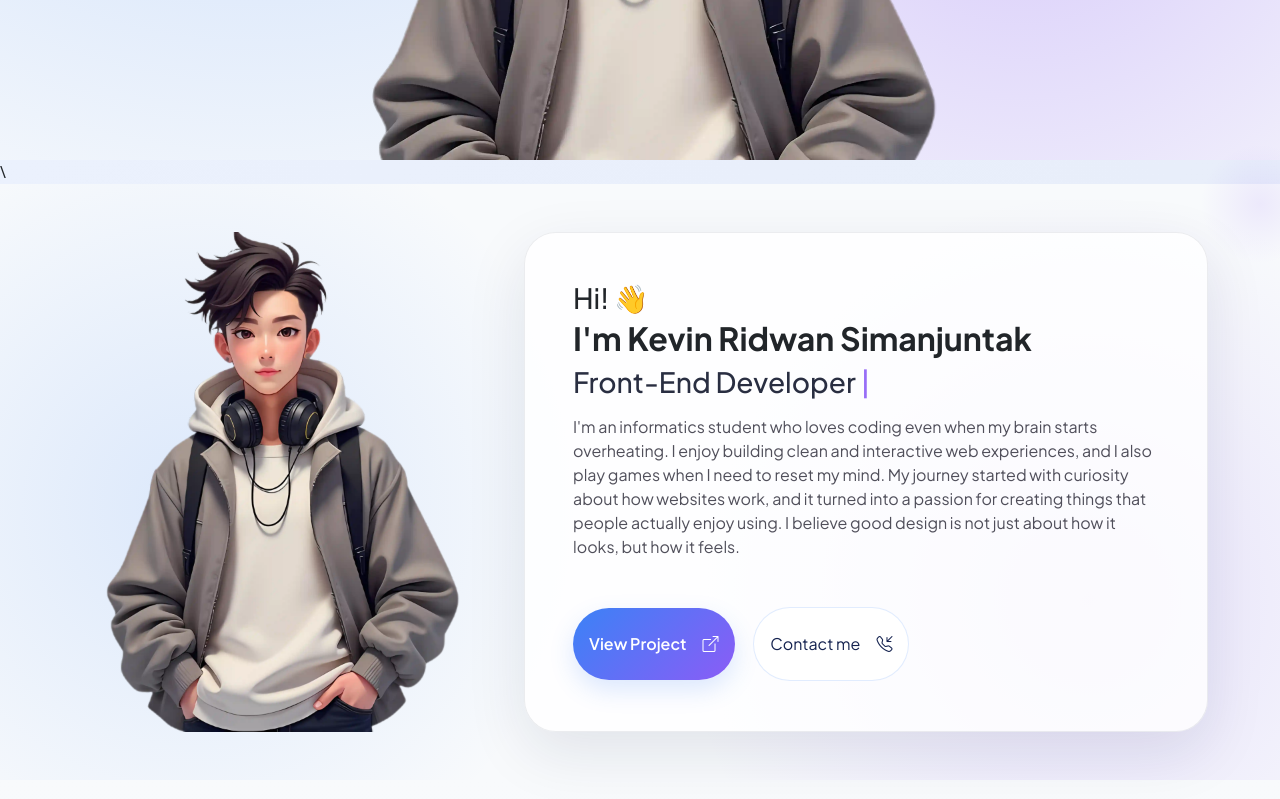
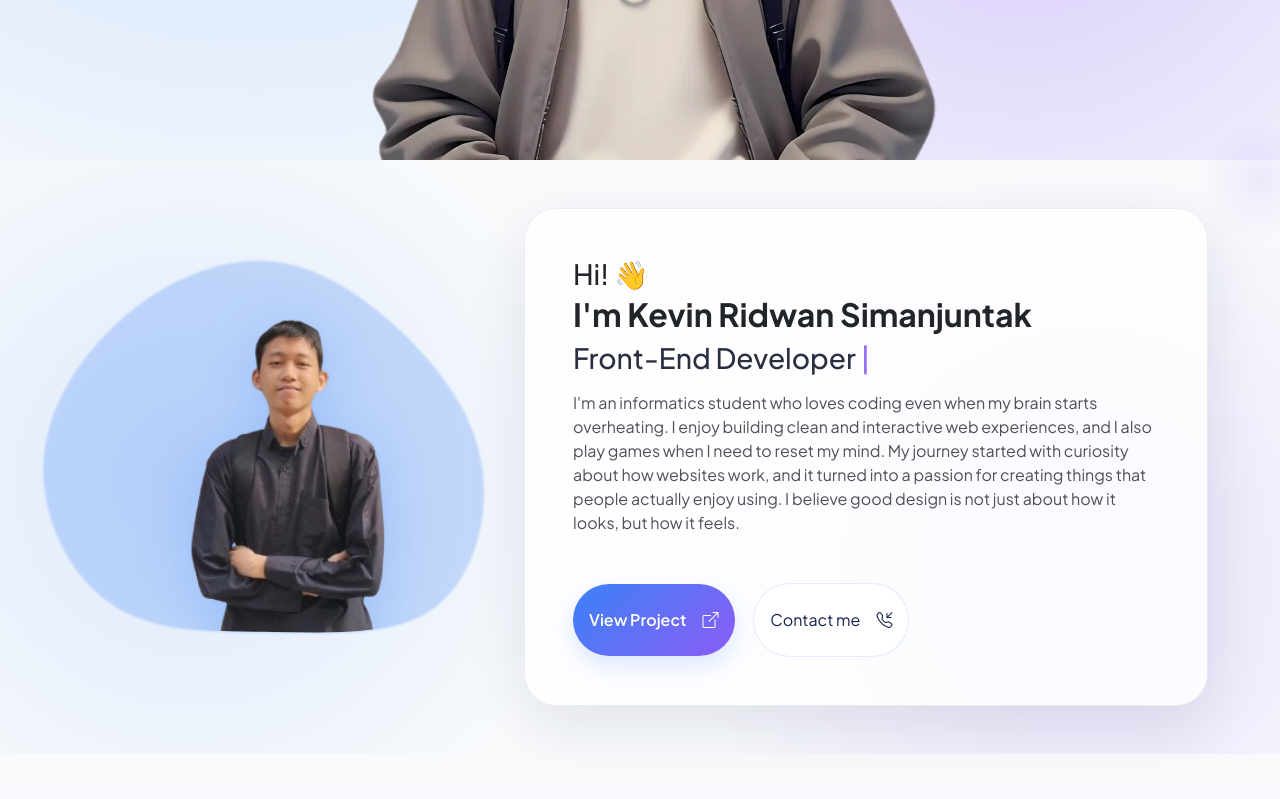
Before and after one commit to KevinArcharios/Kevin-Portfolio, a plain HTML site: page index.html in a window 1280 px wide. Shown: the part 640-1439 px from the top of the page. Drawn offline with nearby package versions, Linux system fonts and the light colour scheme.

Commit message:
Menambahkan about image

```diff
--- a/index.html
+++ b/index.html
@@ -279,16 +279,44 @@
 				class="hero-icon icon-js position-absolute"
 			/>
 		</section>
-		\
 		<!-- Hero Section End -->
 
 		<!-- About Section Start -->
 		<section id="about" class="d-flex px-4 py-5 position-relative">
-			<div class="z-3">
-				<img src="src/img/hero.webp" alt="About Image" width="500" class="" />
+			<div class="about-img z-3 d-none d-lg-block position-relative">
+				<svg
+					viewBox="0 0 200 200"
+					xmlns="http://www.w3.org/2000/svg"
+					class="about-blob position-absolute"
+				>
+					<defs>
+						<clipPath
+							id="blobClip"
+							clipPathUnits="objectBoundingBox"
+							transform="scale(0.005)"
+						>
+							<path
+								d="M46.3,-45.6C60.4,-32.1,72.6,-16.1,75.6,3C78.6,22.2,72.6,44.3,58.4,54.9C44.3,65.4,22.2,64.3,0.3,64C-21.5,63.7,-43.1,64.2,-59,53.6C-74.8,43.1,-85,21.5,-83.8,1.3C-82.5,-19,-69.8,-38,-53.9,-51.5C-38,-64.9,-19,-72.7,-1.5,-71.2C16.1,-69.7,32.1,-59,46.3,-45.6Z"
+								transform="translate(100 100)"
+							/>
+						</clipPath>
+					</defs>
+					<path
+						fill="#3B82F6"
+						d="M46.3,-45.6C60.4,-32.1,72.6,-16.1,75.6,3C78.6,22.2,72.6,44.3,58.4,54.9C44.3,65.4,22.2,64.3,0.3,64C-21.5,63.7,-43.1,64.2,-59,53.6C-74.8,43.1,-85,21.5,-83.8,1.3C-82.5,-19,-69.8,-38,-53.9,-51.5C-38,-64.9,-19,-72.7,-1.5,-71.2C16.1,-69.7,32.1,-59,46.3,-45.6Z"
+						transform="translate(100 100)"
+					/>
+				</svg>
+				<img
+					src="src/img/about.webp"
+					alt="About Image"
+					class="about-image position-absolute w-100 h-100"
+				/>
 			</div>
 
-			<div class="about-card flex p-5 z-3 me-5 rounded-5">
+			<div
+				class="about-card flex p-5 z-3 me-lg-5 m-auto rounded-5 flex-grow-1 w-100"
+			>
 				<h3 class="mb-1">Hi! 👋</h3>
 				<h2 class="fw-bold mb-2">
 					I'm <span class="fw-bold">Kevin</span> Ridwan Simanjuntak
@@ -307,12 +335,12 @@
 				</p>
 				<a
 					href="#projects"
-					class="btn-project btn p-3 me-3 d-inline-flex align-items-center gap-2 px-3 py-4 border-0 rounded-pill fs-6 fw-semibold"
+					class="btn-project btn me-3 d-inline-flex align-items-center gap-2 px-3 py-4 border-0 rounded-pill fs-6 fw-semibold"
 					>View Project <i class="bi bi-box-arrow-up-right ps-2"></i
 				></a>
 				<a
 					href="#contact"
-					class="btn-contact btn p-3 d-inline-flex align-items-center gap-2 px-3 py-4 rounded-pill"
+					class="btn-contact btn d-inline-flex align-items-center gap-2 px-3 py-4 rounded-pill"
 					>Contact me <i class="bi bi-telephone-inbound ps-2"></i
 				></a>
 			</div>
@@ -884,6 +912,27 @@
 						>
 							<div class="overflow-hidden">
 								<img
+									src="./src/img/Grand-mos.webp"
+									alt="Certificate"
+									class="card-img-top certificate-image"
+									onclick="showCertificate(this.src)"
+								/>
+							</div>
+
+							<div class="card-body">
+								<h6 class="fw-bold mb-1">Grand MOS</h6>
+
+								<p class="small text-secondary mb-0">ST Bhinneka</p>
+							</div>
+						</div>
+					</div>
+
+					<div class="col-xl-3 col-lg-4 col-6">
+						<div
+							class="card border-0 shadow-sm rounded-4 overflow-hidden certificate-card"
+						>
+							<div class="overflow-hidden">
+								<img
 									src="./src/img/sololearn-python.webp"
 									alt="Certificate"
 									class="card-img-top certificate-image"
--- a/script.js
+++ b/script.js
@@ -122,8 +122,7 @@ document.addEventListener("DOMContentLoaded", () => {
 const words = [
 	"Informatics Student",
 	"Front-End Developer",
-	"Creative Thinker",
-	"Lifelong Learner",
+	"Still Learning",
 ];
 
 const text = document.getElementById("typing-text");
--- a/style.css
+++ b/style.css
@@ -450,6 +450,33 @@ body {
 			transparent 35%
 		),
 		#f8fafc;
+}
+
+.about-img {
+	width: 31.25rem;
+	min-width: 31.25rem;
+}
+
+.about-image {
+	z-index: 2;
+	transform: scale(1.1);
+	object-fit: cover;
+	object-position: bottom center;
+	clip-path: url(#blobClip);
+	top: 0;
+	left: 0;
+	filter: drop-shadow(0 8px 24px rgba(59, 130, 246, 0.25));
+}
+
+.about-blob {
+	width: 34.375rem;
+	height: 40rem;
+	top: 50%;
+	left: 50%;
+	transform: translate(-50%, -50%);
+	z-index: 1;
+	opacity: 0.25;
+	filter: blur(1px);
 }
 
 .about-card {
```
Also changed, not shown: src/img/Grand-mos.webp (added), src/img/about.webp (added).
